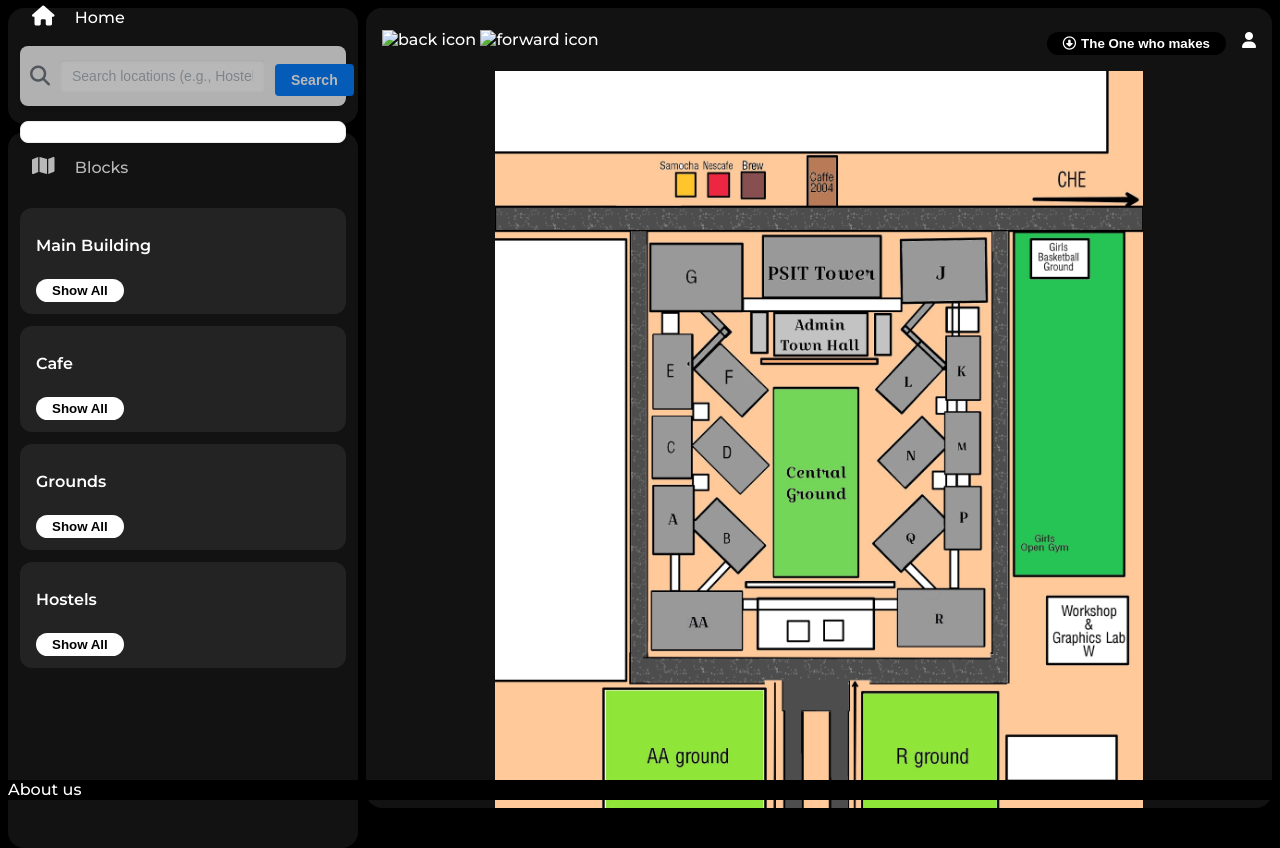
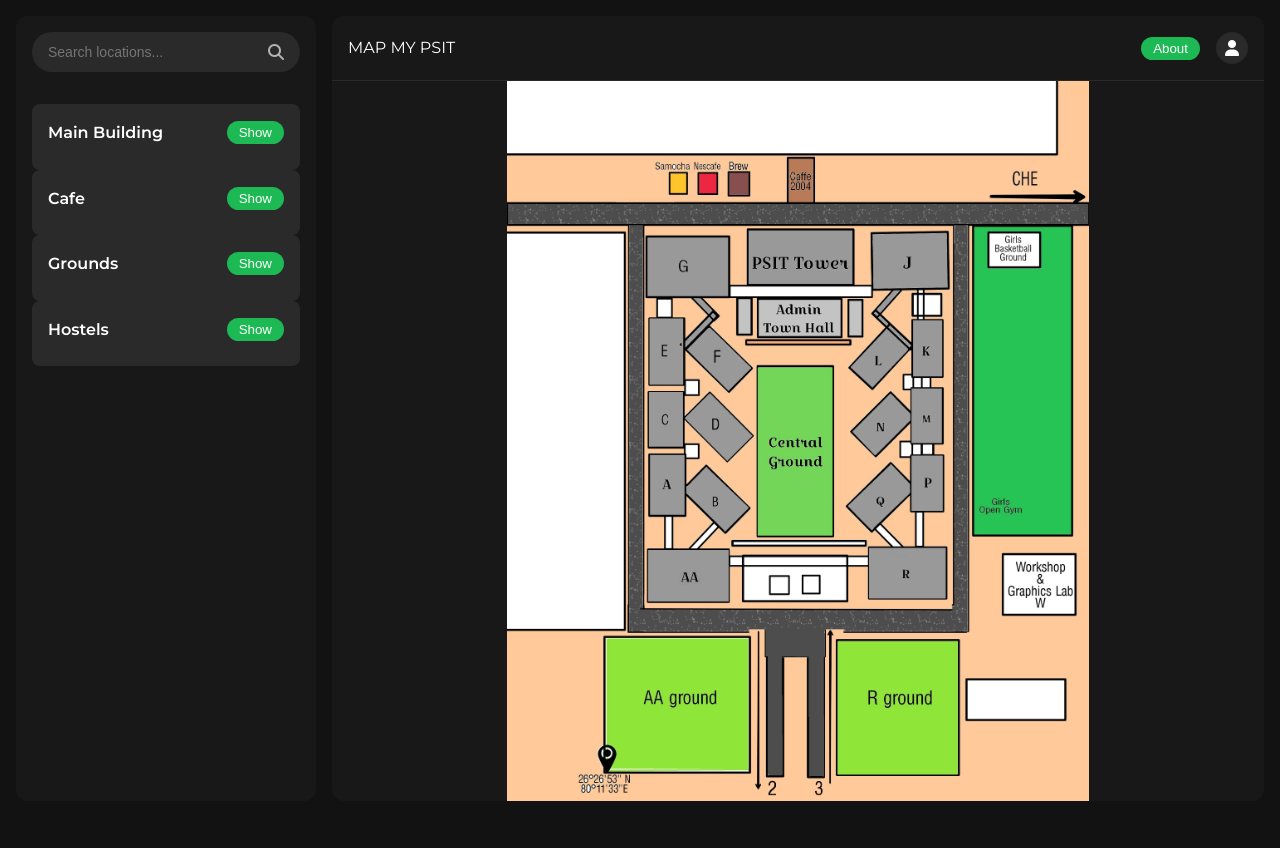
Before and after one commit to Abhinav-2312307/Map-MY-PSIT, a plain HTML site: page index.html in a window 1280 px wide. After the commit the page ends 817 px from the top, so only its background shows below. Drawn offline with Linux system fonts and the light colour scheme.

Commit message:
Update index.html

```diff
--- a/index.html
+++ b/index.html
@@ -6,448 +6,368 @@
     <meta name="viewport" content="width=device-width, initial-scale=1.0" />
     <title>Map My PSIT</title>
     <link rel="icon" href="./assets/dlogo.png">
-    <link rel="preconnect" href="https://fonts.googleapis.com" />
-    <link rel="preconnect" href="https://fonts.gstatic.com" crossorigin />
-    <link
-      rel="stylesheet"
-      href="https://cdnjs.cloudflare.com/ajax/libs/font-awesome/6.4.0/css/all.min.css"
-    />
-    <link href="https://fonts.googleapis.com/css2?family=Montserrat:ital,wght@0,100..900;1,100..900&display=swap" rel="stylesheet">
+    <link rel="stylesheet" href="https://cdnjs.cloudflare.com/ajax/libs/font-awesome/6.4.0/css/all.min.css"/>
+    <link href="https://fonts.googleapis.com/css2?family=Montserrat:wght@400;500;600;700&display=swap" rel="stylesheet">
 
     <style>
+      :root {
+        --primary-color: #1DB954;
+        --background-color: #121212;
+        --surface-color: #181818;
+        --text-primary: #ffffff;
+        --text-secondary: #b3b3b3;
+      }
+
+      * {
+        box-sizing: border-box;
+        margin: 0;
+        padding: 0;
+      }
+
       body {
         font-family: "Montserrat", sans-serif;
-        margin: 0;
-        background-color: black;
-        color: white;
-        overflow: hidden;
-        font-weight: 500;
+        background-color: var(--background-color);
+        color: var(--text-primary);
+        line-height: 1.6;
       }
 
       .main {
-        display: flex;
-        height: 100vh;
-        padding: 0.5rem;
+        display: grid;
+        grid-template-columns: 300px 1fr;
+        min-height: 100vh;
+        gap: 1rem;
+        padding: 1rem;
       }
 
+      /* Sidebar Styles */
       .sidebar {
-        background-color: black;
-        width: 350px;
-        border-radius: 1rem;
-        margin-right: 0.5rem;
+        background: var(--surface-color);
+        border-radius: 12px;
+        padding: 1rem;
+        display: flex;
+        flex-direction: column;
+        gap: 1rem;
       }
 
-      .main-content {
-        background-color: #121212;
-        flex: 1;
-        border-radius: 1rem;
-        overflow: auto;
+      .search-container {
+        position: relative;
+        margin-bottom: 1rem;
       }
 
-      .music-player {
-        background-color: black;
-        position: fixed;
-        bottom: 0;
+      .search-input {
         width: 100%;
-        height: 20px;
+        padding: 0.75rem 2.5rem 0.75rem 1rem;
+        border: none;
+        border-radius: 25px;
+        background: #2a2a2a;
+        color: var(--text-primary);
+        font-size: 14px;
+        transition: all 0.3s ease;
       }
 
-      a {
-        text-decoration: none;
-        color: white;
+      .search-input:focus {
+        outline: none;
+        box-shadow: 0 0 0 2px var(--primary-color);
       }
 
-      .nav {
-        background-color: #121212;
-        border-radius: 1rem;
-        display: flex;
-        flex-direction: column;
-        justify-content: center;
-        height: 100px;
-        padding: 0.5rem 0.75rem;
+      .search-icon {
+        position: absolute;
+        right: 1rem;
+        top: 50%;
+        transform: translateY(-50%);
+        color: var(--text-secondary);
       }
 
-      .nav-option {
-        line-height: 2.5rem;
-        opacity: 0.7;
-        padding: 0.5rem 0.75rem;
-        transition: opacity 0.3s ease;
+      /* Category Boxes */
+      .category-box {
+        background: #2a2a2a;
+        border-radius: 8px;
+        padding: 1rem;
+        transition: transform 0.2s ease;
+        cursor: pointer;
       }
 
-      .nav-option:hover {
-        opacity: 1;
+      .category-box:hover {
+        background: #363636;
+        transform: translateY(-2px);
       }
 
-      .nav-option i {
-        font-size: 1.25rem;
-      }
-
-      .nav-option a {
-        font-size: 1rem;
-        margin-left: 1rem;
-      }
-
-      .library {
-        background-color: #121212;
-        border-radius: 1rem;
-        height: calc(100vh - 100px);
-        margin-top: 0.5rem;
-        padding: 0.5rem 0.75rem;
-        overflow-y: auto;
-        overflow-x: hidden;
-      }
-
-      .option {
+      .category-header {
         display: flex;
         justify-content: space-between;
         align-items: center;
+        margin-bottom: 0.5rem;
       }
 
-      .lib-option img {
-        height: 1.25rem;
-      }
-
-      .icons {
-        font-size: 1.25rem;
-        display: flex;
-      }
-
-      .icons i {
-        opacity: 0.7;
-        margin-right: 1rem;
-        transition: opacity 0.3s ease;
-      }
-
-      .icons i:hover {
-        opacity: 1;
-      }
-
-      .box {
-        background-color: #232323;
-        border-radius: 0.75rem;
-        margin: 0.75rem 0;
-        padding: 0.75rem 1rem;
-        display: flex;
-        flex-direction: column;
-        transition: all 0.3s ease;
-      }
-
-      .box-p1 {
+      .category-title {
         font-size: 1rem;
         font-weight: 600;
       }
 
-      .badge {
+      .toggle-btn {
+        background: var(--primary-color);
         border: none;
-        background-color: white;
-        border-radius: 100px;
-        padding: 0.25rem 1rem;
-        font-weight: 700;
-        margin-top: 0.5rem;
-        height: auto;
-        width: fit-content;
+        padding: 0.25rem 0.75rem;
+        border-radius: 15px;
+        color: white;
+        font-weight: 500;
         cursor: pointer;
-        transition: background-color 0.3s ease, box-shadow 0.3s ease;
+        transition: opacity 0.2s ease;
       }
 
-      .badge:hover {
-        background-color: #f0f0f0;
+      .toggle-btn:hover {
+        opacity: 0.9;
       }
 
-      .badge:focus {
-        outline: none;
-        box-shadow: 0 0 5px 2px #00d8ff;
+      /* Search Results */
+      #lib-search-results {
+        position: absolute;
+        width: 100%;
+        max-height: 300px;
+        overflow-y: auto;
+        background: #2a2a2a;
+        border-radius: 8px;
+        margin-top: 0.5rem;
+        box-shadow: 0 4px 12px rgba(0,0,0,0.2);
+        z-index: 100;
+        display: none;
       }
 
-      .sticky-nav {
-        position: sticky;
-        top: 0;
-        background-color: #121212;
-        display: flex;
-        justify-content: space-between;
-        align-items: center;
-        padding: 1rem 0;
-        z-index: 10;
+      .search-result-item {
+        padding: 0.75rem 1rem;
+        color: var(--text-primary);
+        text-decoration: none;
+        display: block;
+        transition: background 0.2s ease;
       }
 
-      .sticky-nav-icons {
-        margin-left: 1rem;
+      .search-result-item:hover {
+        background: #363636;
       }
 
-      .sticky-nav-options {
-        display: flex;
-        justify-content: center;
-        align-items: center;
+      /* Main Content */
+      .main-content {
+        background: var(--surface-color);
+        border-radius: 12px;
+        overflow: hidden;
+        position: relative;
       }
 
-      .nav-item {
-        margin-right: 1rem;
+      .map-container {
+        height: calc(100vh - 80px);
+        width: 100%;
       }
 
-      .dark-badge {
-        background-color: black;
-        color: white;
-      }
-
-      @media (max-width: 1000px) {
-        .hide {
-          display: none;
-        }
-      }
-
-      .map {
-        width: 100%;
-        height: 100%;
-        overflow-y: auto;
-      }
-
-      .map img {
+      .map-img {
         width: 100%;
         height: 100%;
         object-fit: contain;
       }
 
-      .name-container {
-        margin-top: 10px;
-        padding: 10px;
-        background-color: #1c1c1c;
-        border-radius: 5px;
-        color: white;
-        max-height: 80px;
-        overflow: hidden;
-        transition: all 0.3s ease;
+      /* Responsive Design */
+      @media (max-width: 768px) {
+        .main {
+          grid-template-columns: 1fr;
+          padding: 0.5rem;
         }
 
-      .name-container.expanded {
-        max-height: 300px;
-        overflow-y: auto;
+        .sidebar {
+          border-radius: 0;
         }
 
-      .name-container a {
-        color: #00d8ff;
-        text-decoration: none;
-        font-size: 0.9rem;
-        display: block;
-        margin: 5px 0;
+        .main-content {
+          min-height: 60vh;
         }
 
-      .name-container a:hover {
-        text-decoration: underline;
+        .category-title {
+          font-size: 0.9rem;
         }
 
-      .search-bar {
+        .toggle-btn {
+          padding: 0.2rem 0.6rem;
+          font-size: 0.8rem;
+        }
+      }
+
+      /* Navigation */
+      .sticky-nav {
+        display: flex;
+        justify-content: space-between;
+        align-items: center;
+        padding: 1rem;
+        background: var(--surface-color);
+        border-bottom: 1px solid #2a2a2a;
+      }
+
+      .user-menu {
         display: flex;
         align-items: center;
-        padding: 10px;
-        background-color: #f5f5f5;
-        border-radius: 8px;
-        margin-bottom: 15px;
-        box-shadow: 0 2px 5px rgba(0, 0, 0, 0.1);
+        gap: 1rem;
       }
 
-      .search-bar i {
-        color: #6c757d;
-        margin-right: 10px;
+      .user-icon {
+        background: #2a2a2a;
+        width: 32px;
+        height: 32px;
+        border-radius: 50%;
+        display: flex;
+        align-items: center;
+        justify-content: center;
       }
 
-      .search-bar input {
-        flex: 1;
-        border: none;
-        outline: none;
-        padding: 8px 12px;
-        border-radius: 4px;
-        background-color: #ffffff;
-        font-size: 14px;
-        margin-right: 10px;
-        box-shadow: inset 0 1px 3px rgba(0, 0, 0, 0.1);
-      }
-
-      .search-bar input::placeholder {
-        color: #adb5bd;
-      }
-
-      .search-bar button {
-        padding: 8px 16px;
-        font-size: 14px;
-        color: white;
-        background-color: #007bff;
-        border: none;
-        border-radius: 4px;
-        cursor: pointer;
-      }
-
-      .search-bar button:hover {
-        background-color: #0056b3;
-      }
-
-      #lib-search-results {
-        padding: 10px;
-        border: 1px solid #e9ecef;
-        background-color: #ffffff;
-        border-radius: 8px;
-        box-shadow: 0 2px 5px rgba(0, 0, 0, 0.1);
-        max-height: 200px;
-        overflow-y: auto;
-      }
-
-      #lib-search-results a {
-        text-decoration: none;
-        color: #007bff;
-        display: block;
-        padding: 8px;
-        border-bottom: 1px solid #e9ecef;
-      }
-
-      #lib-search-results a:hover {
-        background-color: #f1f3f5;
-        border-radius: 4px;
-      }
-
-      #lib-search-results a:last-child {
-        border-bottom: none;
+      /* About Section */
+      .music-player {
+        position: fixed;
+        bottom: 0;
+        left: 0;
+        right: 0;
+        background: var(--surface-color);
+        padding: 1rem;
+        text-align: center;
+        border-top: 1px solid #2a2a2a;
       }
     </style>
   </head>
 
   <body>
     <div class="main">
-      <div class="sidebar">
-        <div class="nav">
-          <div class="nav-option" style="opacity: 1;">
-             <i class="fa-solid fa-house"></i>
-             <a href="#">Home </a>
-          </div>
-          <div class="lib-option-container">
-            <div class="lib-option nav-option search-bar">
-              <i class="fa-solid fa-magnifying-glass"></i>
+      <!-- Sidebar -->
+      <aside class="sidebar">
+        <div class="search-container">
           <input
             type="text"
             id="lib-search-input"
-                placeholder="Search locations (e.g., Hostel A, Cafe)"
+            class="search-input"
+            placeholder="Search locations..."
           />
-              <button id="lib-search-btn" class="badge">Search</button>
-            </div>
+          <i class="fas fa-search search-icon"></i>
           <div id="lib-search-results"></div>
         </div>
-        </div>
-        <div class="library">
-          <div class="option">
-            <div class="lib-option nav-option">
-              <i class="fa-solid fa-map"></i>
-              <a href="#">Blocks</a>
+
+        <div class="categories">
+          <div class="category-box">
+            <div class="category-header">
+              <h3 class="category-title">Main Building</h3>
+              <button class="toggle-btn">Show</button>
             </div>
           </div>
-          <div class="lib-box">
-            <div class="box">
-              <p class="box-p1">Main Building</p>
-              <button class="badge">Show All</button>
+
+          <div class="category-box">
+            <div class="category-header">
+              <h3 class="category-title">Cafe</h3>
+              <button class="toggle-btn">Show</button>
             </div>
-            <div class="box">
-              <p class="box-p1">Cafe</p>
-              <button class="badge">Show All</button>
           </div>
-            <div class="box">
-              <p class="box-p1">Grounds</p>
-              <button class="badge">Show All</button>
+
+          <div class="category-box">
+            <div class="category-header">
+              <h3 class="category-title">Grounds</h3>
+              <button class="toggle-btn">Show</button>
             </div>
-            <div class="box">
-              <p class="box-p1">Hostels</p>
-              <button class="badge">Show All</button>
+          </div>
+
+          <div class="category-box">
+            <div class="category-header">
+              <h3 class="category-title">Hostels</h3>
+              <button class="toggle-btn">Show</button>
             </div>
           </div>
         </div>
-      </div>
-      <div class="main-content">
-        <div class="sticky-nav">
-          <div class="sticky-nav-icons">
-            <img src="./assets/backward_icon.png" alt="back icon">
-          <img src="./assets/forward_icon.png" class="hide" alt="forward icon">
-        </div>
-        <div class="sticky-nav-options">
-          <button class="badge nav-item dark-badge"><i class="fa-regular fa-circle-down" style="margin-right: 5px;"></i>The One who makes</button>
-          <i class="fa-solid fa-user nav-item"></i>
+      </aside>
+
+      <!-- Main Content -->
+      <main class="main-content">
+        <nav class="sticky-nav">
+          <div class="logo">MAP MY PSIT</div>
+          <div class="user-menu">
+            <button class="toggle-btn">About</button>
+            <div class="user-icon">
+              <i class="fas fa-user"></i>
             </div>
           </div>
-        <div class="map">
-          <img src="map.jpg" alt="map">
+        </nav>
+
+        <div class="map-container">
+          <img src="map.jpg" alt="Campus Map" class="map-img">
         </div>
-      </div>
-      <div class="music-player">About us</div>
+      </main>
     </div>
 
     <script>
       document.addEventListener("DOMContentLoaded", () => {
-        const buttons = document.querySelectorAll(".badge");
-        const searchInput = document.getElementById("lib-search-input");
-        const searchResults = document.getElementById("lib-search-results");
+        const searchInput = document.getElementById('lib-search-input');
+        const searchResults = document.getElementById('lib-search-results');
+        const toggleButtons = document.querySelectorAll('.toggle-btn');
 
-        const categories = {
-          "Main Building": [
-            { name: "AA Block", link: "https://www.google.com/maps/place/PSIT+AA-Block/@26.4493143,80.1913106,187m/data=!3m1!1e3!4m6!3m5!1s0x399c49f9909915e1:0x6dff33acd8818ecd!8m2!3d26.4493143!4d80.1921527!16s%2Fg%2F11g022tny7?entry=tts&g_ep=EgoyMDI1MDEyMC4wIPu8ASoASAFQAw%3D%3D" },
-            // ... (keep all other location entries here)
-          ],
-          // ... (keep other category definitions here)
-        };
+        // Sample data - replace with your actual data
+        const locations = [
+          { name: "AA Block", category: "Main Building", link: "#" },
+          { name: "Caffe 2004", category: "Cafe", link: "#" },
+          { name: "Central Ground", category: "Grounds", link: "#" },
+          { name: "Hostel A", category: "Hostels", link: "#" },
+          // Add all your locations here
+        ];
 
-        buttons.forEach((button) => {
-            button.addEventListener("click", () => {
-                const category = button.previousElementSibling.textContent.trim();
-                let nameContainer = button.nextElementSibling;
+        // Search functionality
+        searchInput.addEventListener('input', function() {
+          const query = this.value.toLowerCase();
+          searchResults.innerHTML = '';
 
-                if (!nameContainer || !nameContainer.classList.contains("name-container")) {
-                    nameContainer = document.createElement("div");
-                    nameContainer.classList.add("name-container");
-                    button.parentNode.appendChild(nameContainer);
+          if (query.length > 0) {
+            const filtered = locations.filter(loc =>
+              loc.name.toLowerCase().includes(query) ||
+              loc.category.toLowerCase().includes(query)
+            );
+
+            if (filtered.length > 0) {
+              filtered.forEach(loc => {
+                const item = document.createElement('a');
+                item.className = 'search-result-item';
+                item.href = loc.link;
+                item.innerHTML = `
+                  <div>${loc.name}</div>
+                  <small>${loc.category}</small>
+                `;
+                searchResults.appendChild(item);
+              });
+              searchResults.style.display = 'block';
+            } else {
+              searchResults.innerHTML = '<div class="search-result-item">No results found</div>';
+              searchResults.style.display = 'block';
             }
-
-                nameContainer.innerHTML = "";
-                const names = categories[category] || [];
-                names.forEach(({ name, link }) => {
-                    const nameItem = document.createElement("a");
-                    nameItem.textContent = name;
-                    nameItem.href = link;
-                    nameItem.target = "_blank";
-                    nameContainer.appendChild(nameItem);
+          } else {
+            searchResults.style.display = 'none';
+          }
         });
 
-                if (nameContainer.style.display === "none" || nameContainer.style.display === "") {
-                    nameContainer.style.display = "block";
-                    nameContainer.scrollIntoView({ behavior: "smooth", block: "center" });
+        // Toggle category content
+        toggleButtons.forEach(button => {
+          button.addEventListener('click', (e) => {
+            const box = e.target.closest('.category-box');
+            const content = box.querySelector('.category-content');
+
+            if (!content) {
+              // Create content if it doesn't exist
+              const newContent = document.createElement('div');
+              newContent.className = 'category-content';
+              newContent.innerHTML = `
+                <div class="location-item">Location 1</div>
+                <div class="location-item">Location 2</div>
+                <!-- Add your locations here -->
+              `;
+              box.appendChild(newContent);
+              e.target.textContent = 'Hide';
             } else {
-                    nameContainer.style.display = "none";
+              content.remove();
+              e.target.textContent = 'Show';
             }
           });
         });
 
-        searchInput.addEventListener("input", () => {
-            const query = searchInput.value.trim().toLowerCase();
-            searchResults.innerHTML = "";
-
-            if (query === "") {
-                searchResults.style.display = "none";
-                return;
-            }
-
-            let matches = [];
-            for (const [category, locations] of Object.entries(categories)) {
-                locations.forEach(({ name, link }) => {
-                    if (name.toLowerCase().includes(query)) {
-                        matches.push({ name, link, category });
-                    }
-                });
-            }
-
-            if (matches.length > 0) {
-                matches.forEach(({ name, link, category }) => {
-                    const resultItem = document.createElement("a");
-                    resultItem.textContent = `${name} (${category})`;
-                    resultItem.href = link;
-                    resultItem.target = "_blank";
-                    searchResults.appendChild(resultItem);
-                });
-                searchResults.style.display = "block";
-            } else {
-                searchResults.style.display = "none";
+        // Close search results when clicking outside
+        document.addEventListener('click', (e) => {
+          if (!e.target.closest('.search-container')) {
+            searchResults.style.display = 'none';
           }
         });
       });
```
Lines whose indentation alone changed are shown as unchanged.
